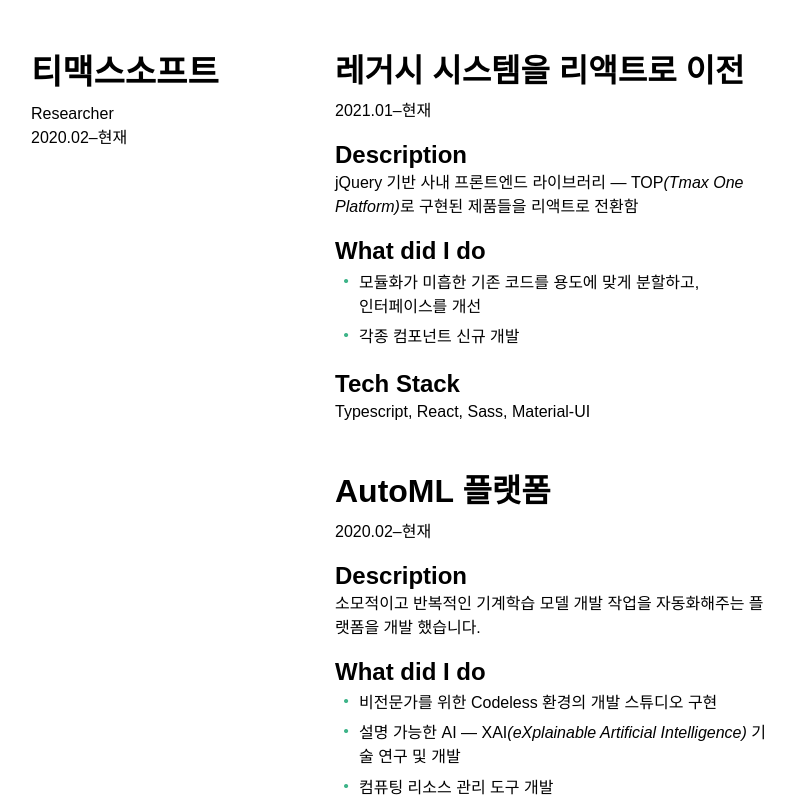
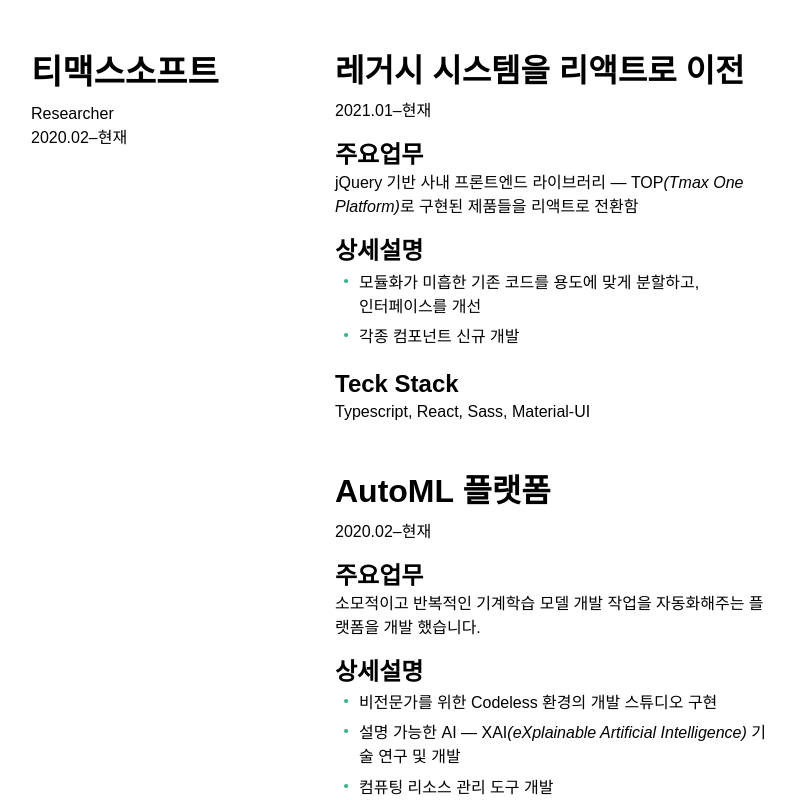
Before and after one commit to simulacre7/resume, a React (Create React App) app: page / in a window 1280 px wide. Shown: the part 560-1360 px from the top of the page, without its empty margins (241-1036 px from the left). Built offline with nearby package versions, Linux system fonts and the light colour scheme; a web font is replaced by a local one.

Commit message:
label text 수수정

```diff
--- a/src/components/TwoColumn/Project.jsx
+++ b/src/components/TwoColumn/Project.jsx
@@ -25,15 +25,15 @@
       </Typography>
       <Typography style={{ marginBottom: "1rem" }}>{time}</Typography>
       <Typography variant="h5" style={detailStyle}>
-        Description
+        주요업무
       </Typography>
       <Typography style={{ marginBottom: "1rem" }}>{description}</Typography>
       <Typography variant="h5" style={detailStyle}>
-        What did I do
+        상세설명
       </Typography>
       <Detail details={did} />
       <Typography variant="h5" style={{ ...detailStyle, marginTop: "1rem" }}>
-        Tech Stack
+        Teck Stack
       </Typography>
       <Typography>{techStack}</Typography>
     </div>
```
